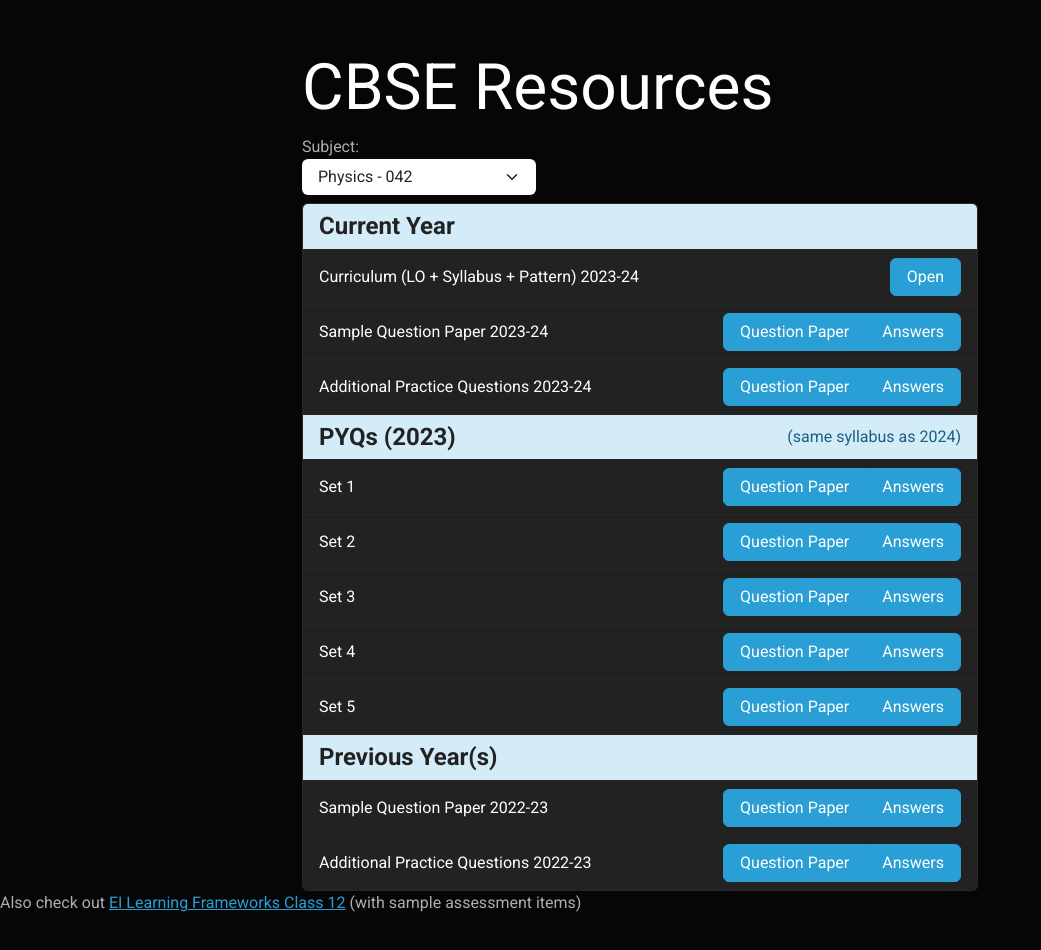
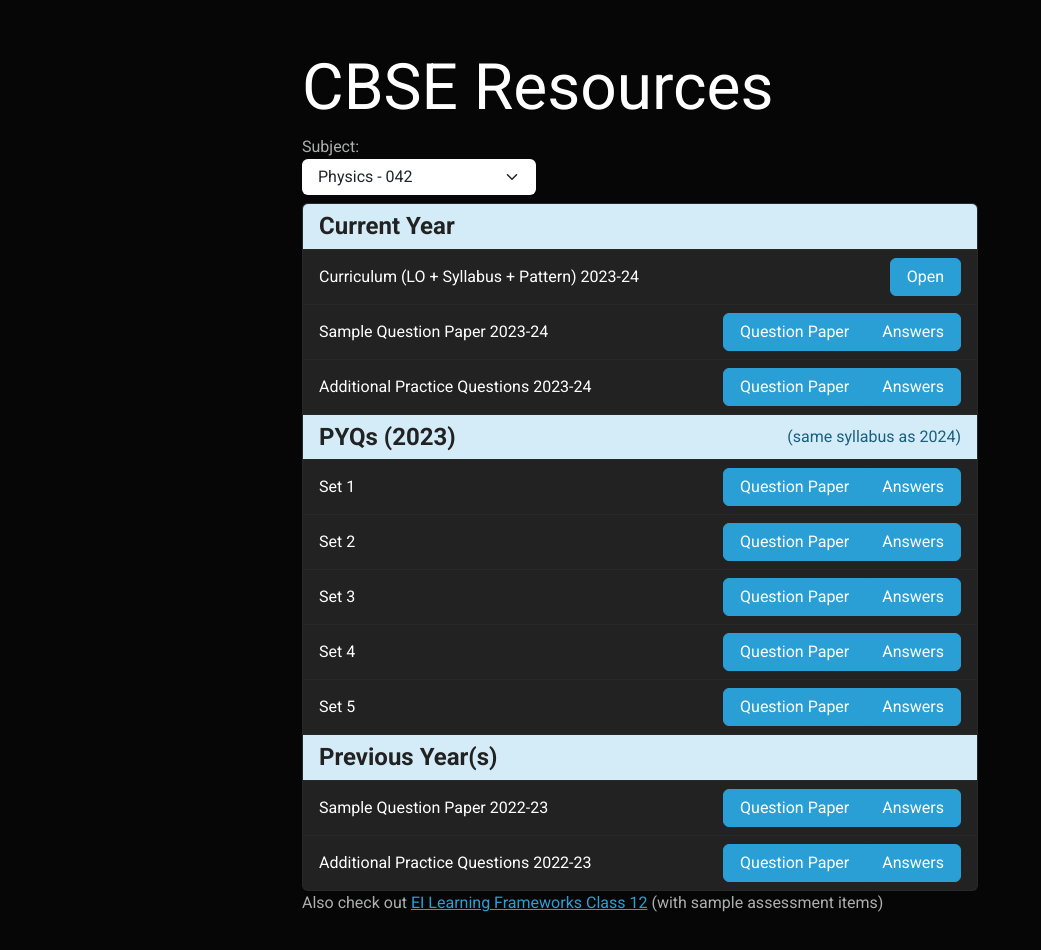
Before and after one commit to dipamsen/cbseres, a React (Vite) app: page / in a window 1280 px wide. Shown: the top 950 px of the page, without its empty margins (0-1041 px from the left). Built offline with nearby package versions, Linux system fonts and the light colour scheme.

Commit message:
fix layout

```diff
--- a/src/App.jsx
+++ b/src/App.jsx
@@ -215,8 +215,7 @@
             </div>
           ))}
         </div>
-      </div>
-      <div style={{ height: "100px" }}>
+        <p>
           Also check out{" "}
           <a
             href="https://drive.google.com/drive/folders/1t3AI3dGy8-v3H0bxKCH6paSpCYpLGUW9?usp=drive_link"
@@ -224,8 +223,11 @@
             rel="noreferrer"
           >
             EI Learning Frameworks Class 12
-        </a> (with sample assessment items)
+          </a>{" "}
+          (with sample assessment items)
+        </p>
       </div>
+      <div style={{ height: "100px" }}></div>
     </div>
   );
 }
```
Lines whose indentation alone changed are shown as unchanged.
